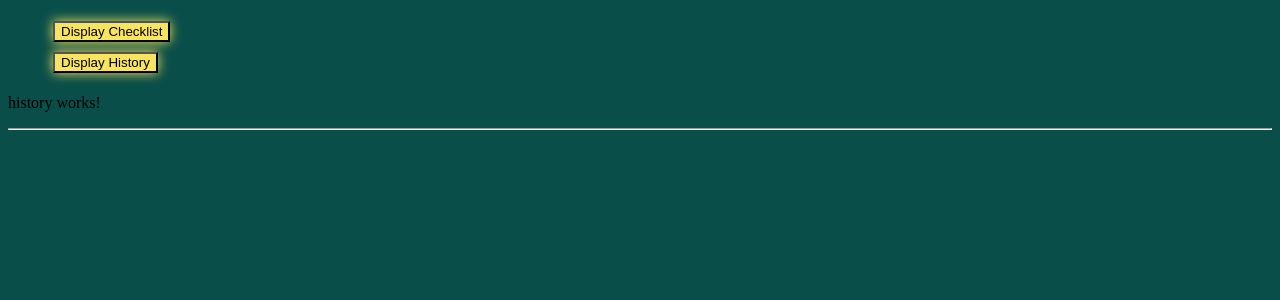
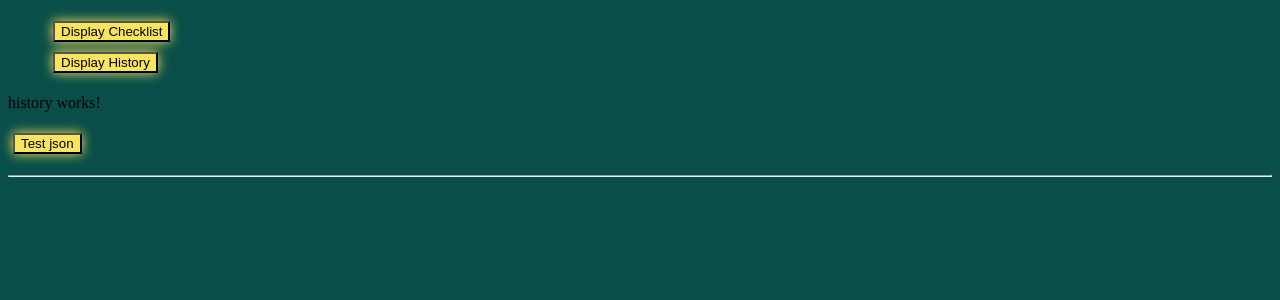
Before and after one commit to rc-devs/daily-task-manager, an Angular app in the folder daily-task-manager/: page / in a window 1280 px wide. Both pictures are taken after a click on the button "Display History". Shown: the top 300 px of the page. Built offline with nearby package versions, Linux system fonts and the light colour scheme.

Commit message:
get JSON from storage, assign to variable, console log confirm

```diff
--- a/daily-task-manager/src/app/history/history.component.html
+++ b/daily-task-manager/src/app/history/history.component.html
@@ -1,8 +1,10 @@
 <p>history works!</p>
 
-<!-- @for (h of historyArray(); track h.id){
+<!-- @for (h of test(); track h.id){
   <p>{{h.task}}</p>
   <p>{{h.description}}</p>
 } -->
 
+<button (click)="test()">Test json</button>
+
 <p>{{debugOutput}}</p>
--- a/daily-task-manager/src/app/history/history.component.ts
+++ b/daily-task-manager/src/app/history/history.component.ts
@@ -1,5 +1,6 @@
 import { ChangeDetectionStrategy, Component, inject, signal } from '@angular/core';
 import { ChecklistService } from '../shared/services/checklist.service';
+import { HistoryService } from '../shared/services/history.service';
 
 @Component({
   selector: 'app-history',
@@ -10,12 +11,17 @@ import { ChecklistService } from '../shared/services/checklist.service';
 })
 export class HistoryComponent {
   checklistService = inject(ChecklistService)
-
-  //historyArray = signal(this.checklistService.history())
+  historyService = inject(HistoryService)
 
   get debugOutput() {
     console.log("[ history component] generated");
     return '';
   }
 
+  test(){
+    console.log('test runs');
+
+    console.log(this.historyService.historyArray)
+  }
+
 }
--- a/daily-task-manager/src/app/shared/services/history.service.ts
+++ b/daily-task-manager/src/app/shared/services/history.service.ts
@@ -1,6 +1,5 @@
 import { inject, Injectable, signal } from '@angular/core';
 import { ChecklistService } from './checklist.service';
-import { Task } from '../templates/task.model';
 
 @Injectable({
   providedIn: 'root'
@@ -9,7 +8,12 @@ export class HistoryService {
   checklistService = inject(ChecklistService)
   constructor() { }
 
-  //historyArray = signal(this.checklistService.history())
+  historyJSON = sessionStorage.getItem('historicalChecklist')
+  historyArray = this.historyJSON ? JSON.parse(this.historyJSON): null; //google
+
+  test(){
+    console.log(this.historyArray)
+  }
 
   //recieve checklist data from add-tasks-component when click onSubmit (currently checklist-component)
   //push as own object to array?
```
